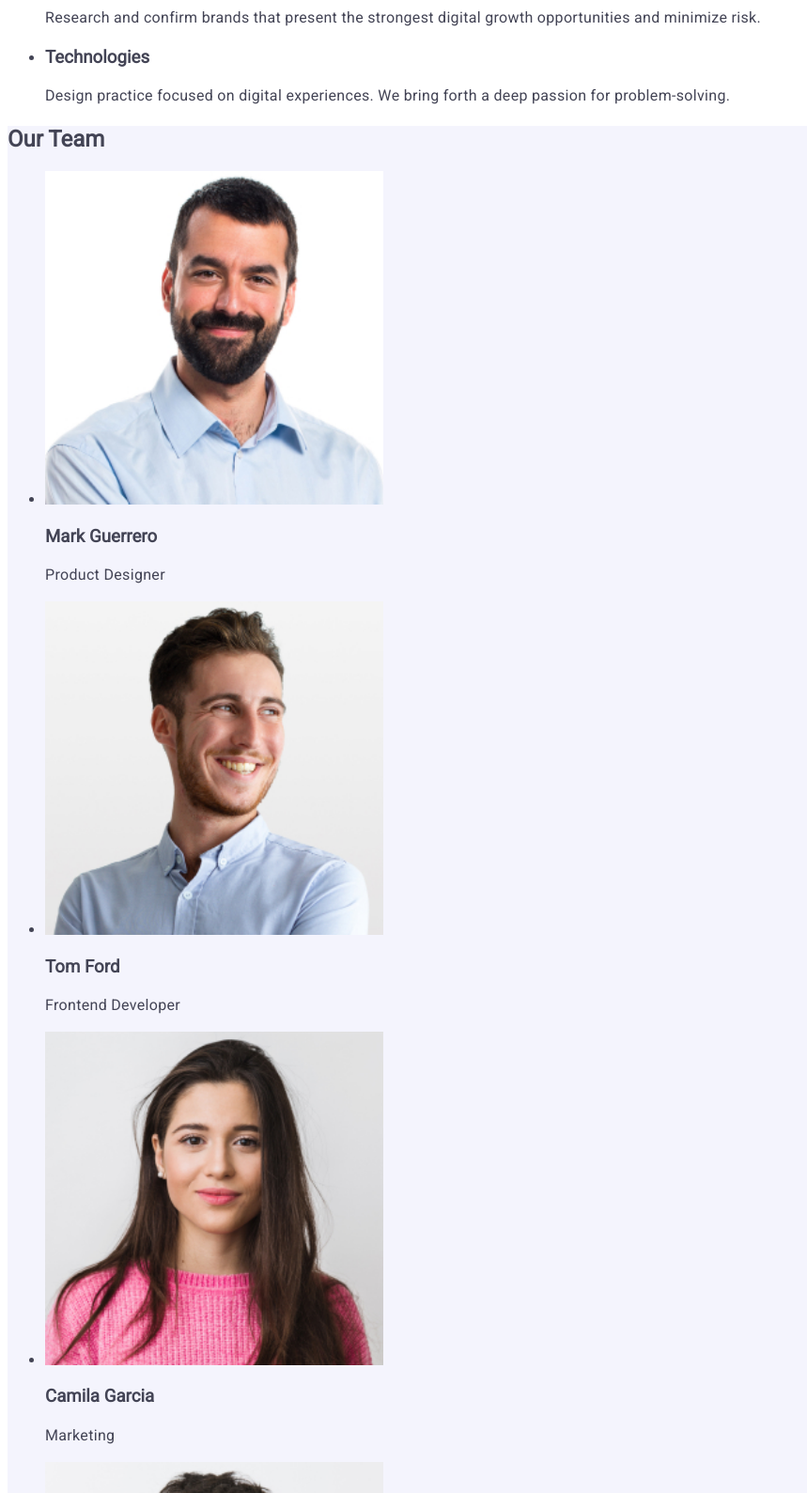
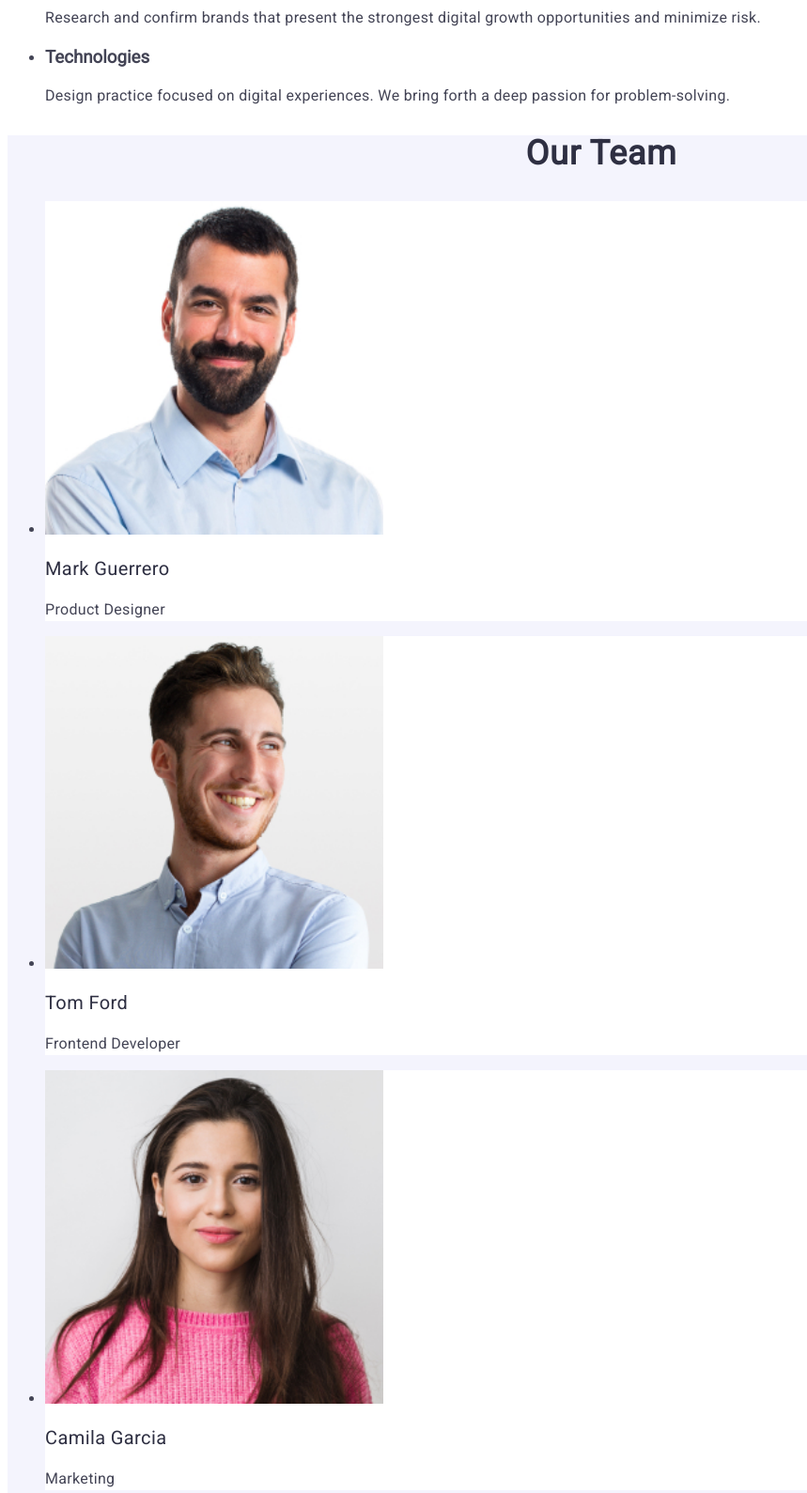
Before and after one commit to semragenc/goit-markup-hw-02, a plain HTML site: page index.html in a window 1280 px wide. Shown: the part 820-2409 px from the top of the page at 94% size, without its empty margins (0-859 px from the left). Drawn offline with Linux system fonts and the light colour scheme; a web font is replaced by a local one.

Commit message:
üçüncü bölüm güncellendi.

```diff
--- a/css/style.css
+++ b/css/style.css
@@ -82,15 +82,29 @@ p{
     letter-spacing: 0.02em;
     color: #434455;
 }
+.third-header{
+    font-size: 36px;
+    line-height: 1.11;
+    text-align: center;
+    letter-spacing: 0.02em;
+    text-transform: capitalize;
+    color: #2e2f42;
+}
 .third-chapter{
     background-color: #F4F4FD
 }
-.third-header{
+.team-list{
+    background-color: #FFFFFF;
+}
+.team-header{
     font-weight: 500;
-        font-size: 20px;
-        line-height: 1.2;
-        letter-spacing: 0.02em;
-        color: #2e2f42;
+    font-size: 20px;
+    line-height: 1.2;
+    letter-spacing: 0.02em;
+    color: #2e2f42;
+}
+.team-text{
+    font-size: 16px;
 }
 .work-image{
     background-color: #FFFFFF
--- a/index.html
+++ b/index.html
@@ -74,33 +74,28 @@
         </section>
 
         <section class="third-chapter">
-            <h2>Our Team</h2>
-
+            <h2 class="third-header">Our Team</h2>
             <ul>
-                <li>
+                <li class="team-list">
                     <img src="./images/team-1.jpg" alt="MarkGuerrero" width="360">
-                    <h3>Mark Guerrero</h3>
-                    <p>Product Designer</p>
+                    <h3 class="team-header">Mark Guerrero</h3>
+                    <p class="team-text">Product Designer</p>
+                </li>
+                <li class="team-list">
+                    <img src="./images/team-2.jpg" alt="TomFord" width="360">
+                    <h3 class="team-header">Tom Ford</h3>
+                    <p class="team-text">Frontend Developer</p>
+                </li>
+                <li class="team-list">
+                    <img src="./images/team-3.jpg" alt="CamilaGarcia" width="360">
+                    <h3 class="team-header">Camila Garcia</h3>
+                    <p class="team-text">Marketing</p>
                 </li>
 
-                <li>
-                    <img src="./images/team-2.jpg" alt="TomFord" width="360">
-                    <h3>Tom Ford</h3>
-                    <p>Frontend Developer</p>
-                </li>
-
-                <li>
-                    <img src="./images/team-3.jpg" alt="CamilaGarcia" width="360">
-
-                    <h3>Camila Garcia</h3>
-                    <p>Marketing</p>
-                </li>
-
-                <li>
+                <li class="team-list">
                     <img src="./images/team-4.jpg" alt="Daniel Wilson" width="360">
-
-                    <h3>Daniel Wilson</h3>
-                    <p>UI Designer</p>
+                    <h3 class="team-header">Daniel Wilson</h3>
+                    <p class="team-text">UI Designer</p>
                 </li>
 
             </ul>
@@ -111,32 +106,32 @@
 
             <ul class="work-image">
                 <li>
-                    <img src="images/services1.jpg" alt="one" width="360" height="300">
+                    <img src="./images/services1.jpg" alt="one" width="360" height="300">
                     <h3 class="portfolio-header">Banking App</h3>
                     <p class="portfolio-text">App</p>
                 </li>
                 <li>
-                    <img src="images/services2.jpg" alt="two" width="360" height="300">
+                    <img src="./images/services2.jpg" alt="two" width="360" height="300">
                     <h3 class="portfolio-header">Cashless Payment</h3>
                     <p class="portfolio-text">Marketing</p>
                 </li>
                 <li>
-                    <img src="images/services3.jpg" alt="three" width="360" height="300">
+                    <img src="./images/services3.jpg" alt="three" width="360" height="300">
                     <h3 class="portfolio-header">Meditation App</h3>
                     <p class="portfolio-text">App</p>
                 </li>
                 <li>
-                    <img src="images/services4.jpg" alt="four" width="360" height="300">
+                    <img src="./images/services4.jpg" alt="four" width="360" height="300">
                     <h3 class="portfolio-header">Taxi Service</h3>
                     <p class="portfolio-text">Marketing</p>
                 </li>
                 <li>
-                    <img src="images/services5.jpg" alt="five" width="360" height="300">
+                    <img src="./images/services5.jpg" alt="five" width="360" height="300">
                     <h3 class="portfolio-header">Screen Illustrations</h3>
                     <p class="portfolio-text">Design</p>
                 </li>
                 <li>
-                    <img src="images/services6.jpg" alt="six" width="360" height="300">
+                    <img src="./images/services6.jpg" alt="six" width="360" height="300">
                     <h3 class="portfolio-header">Online Courses</h3>
                     <p class="portfolio-text">Marketing</p>
                 </li>
```
